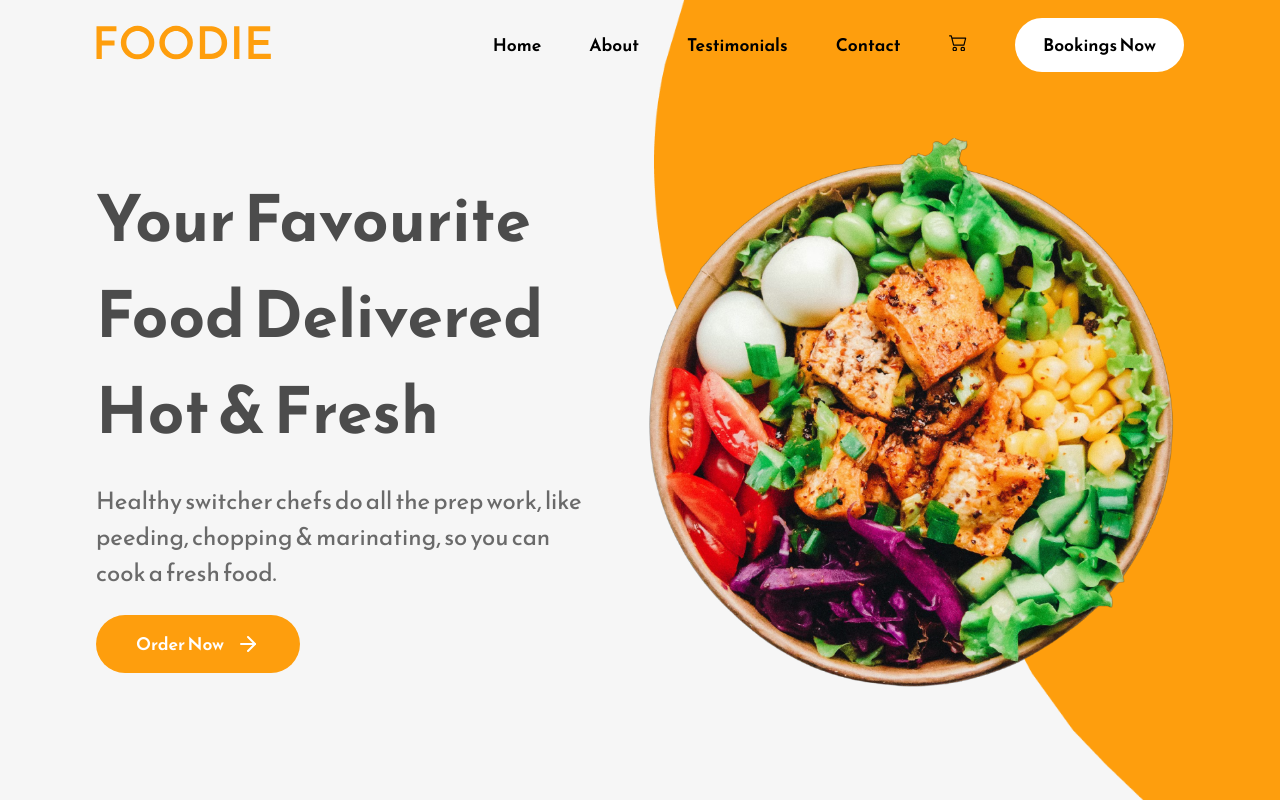
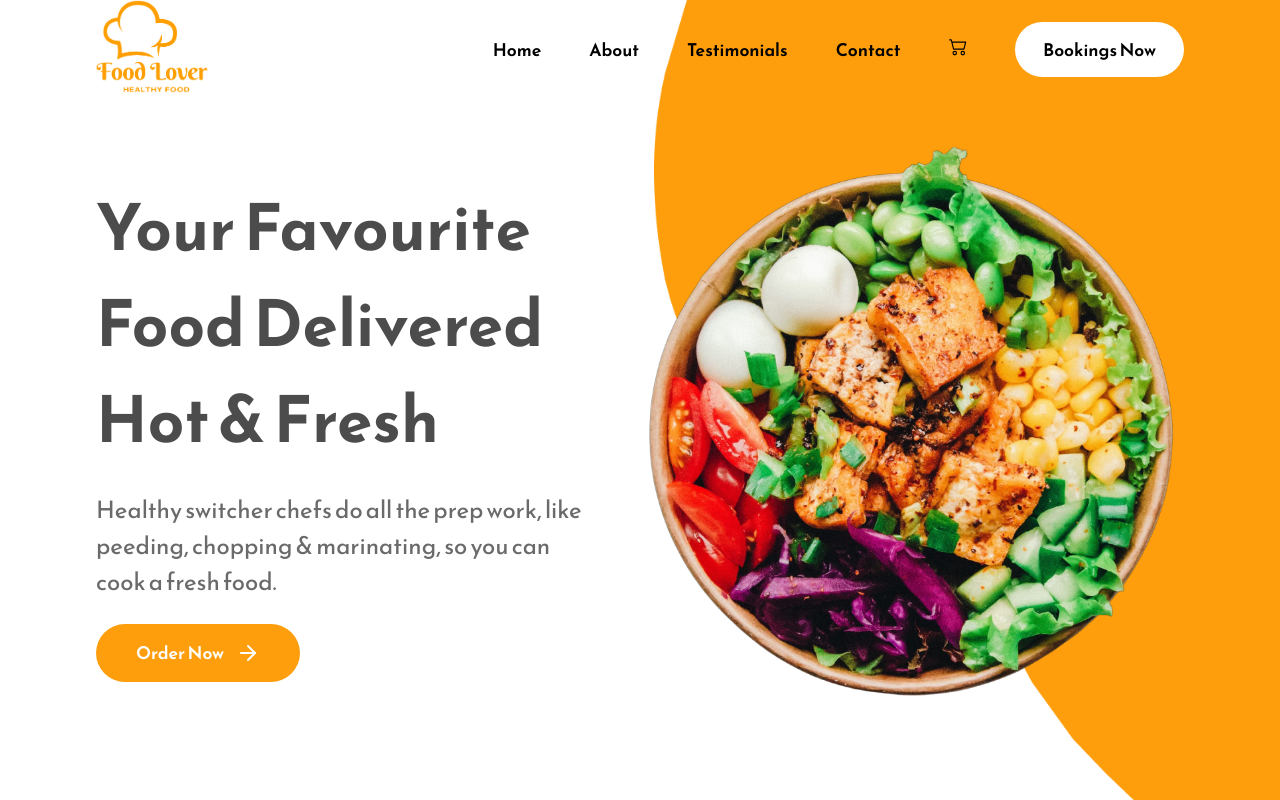
Before and after one commit to Gourab-Saha2003/landing_page, a React (Create React App) app: page / in a window 1280 px wide. Shown: the top 800 px of the page. Built offline with nearby package versions, Linux system fonts and the light colour scheme; a web font is replaced by a local one.

Commit message:
logo change

```diff
--- a/src/App.css
+++ b/src/App.css
@@ -17,7 +17,7 @@
   body {
     max-width: 100%;
     overflow-x: hidden;
-    background-color: #f6f6f6;
+    /* background-color: #f6f6f6; */
   }
   nav {
     display: flex;
@@ -45,6 +45,9 @@
     cursor: pointer;
     font-weight: 600;
     transition: 0.2s;
+  }
+  nav .nav-logo-container img{
+    height: 93px;
   }
   .navbar-cart-icon {
     font-size: 1.15rem;
--- a/src/Components/Footer.jsx
+++ b/src/Components/Footer.jsx
@@ -1,5 +1,6 @@
 import React from "react";
 import Logo from "../Assets/Logo.svg";
+import Food from "../Assets/Food Lover.png";
 import { BsTwitter } from "react-icons/bs";
 import { SiLinkedin } from "react-icons/si";
 import { BsYoutube } from "react-icons/bs";
@@ -10,7 +11,7 @@ const Footer = () => {
     <div className="footer-wrapper">
       <div className="footer-section-one">
         <div className="footer-logo-container">
-          <img src={Logo} alt="" />
+          <img src={Food} alt="" />
         </div>
         <div className="footer-icons">
           <BsTwitter />
--- a/src/Components/Navbar.jsx
+++ b/src/Components/Navbar.jsx
@@ -1,5 +1,6 @@
 import React, { useState } from "react";
 import Logo from "../Assets/Logo.svg";
+import Food from "../Assets/Food Lover.png";
 import { BsCart2 } from "react-icons/bs";
 import { HiOutlineBars3 } from "react-icons/hi2";
 import Box from "@mui/material/Box";
@@ -43,7 +44,7 @@ const Navbar = () => {
   return (
     <nav>
       <div className="nav-logo-container">
-        <img src={Logo} alt="" />
+        <img src={Food} alt="" />
       </div>
       <div className="navbar-links-container">
         <a href="">Home</a>
```
Also changed, not shown: src/Assets/Food Lover.png (added).
